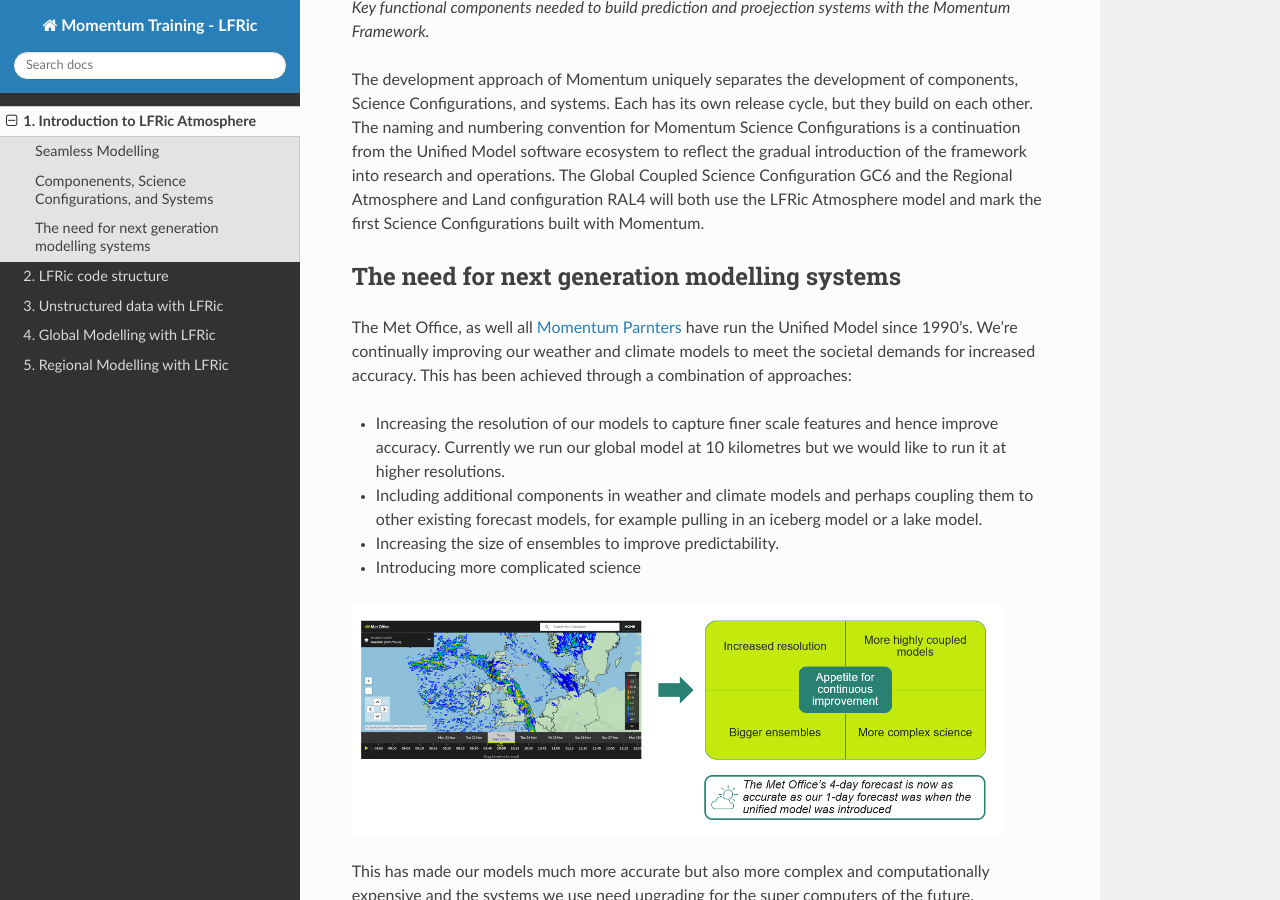
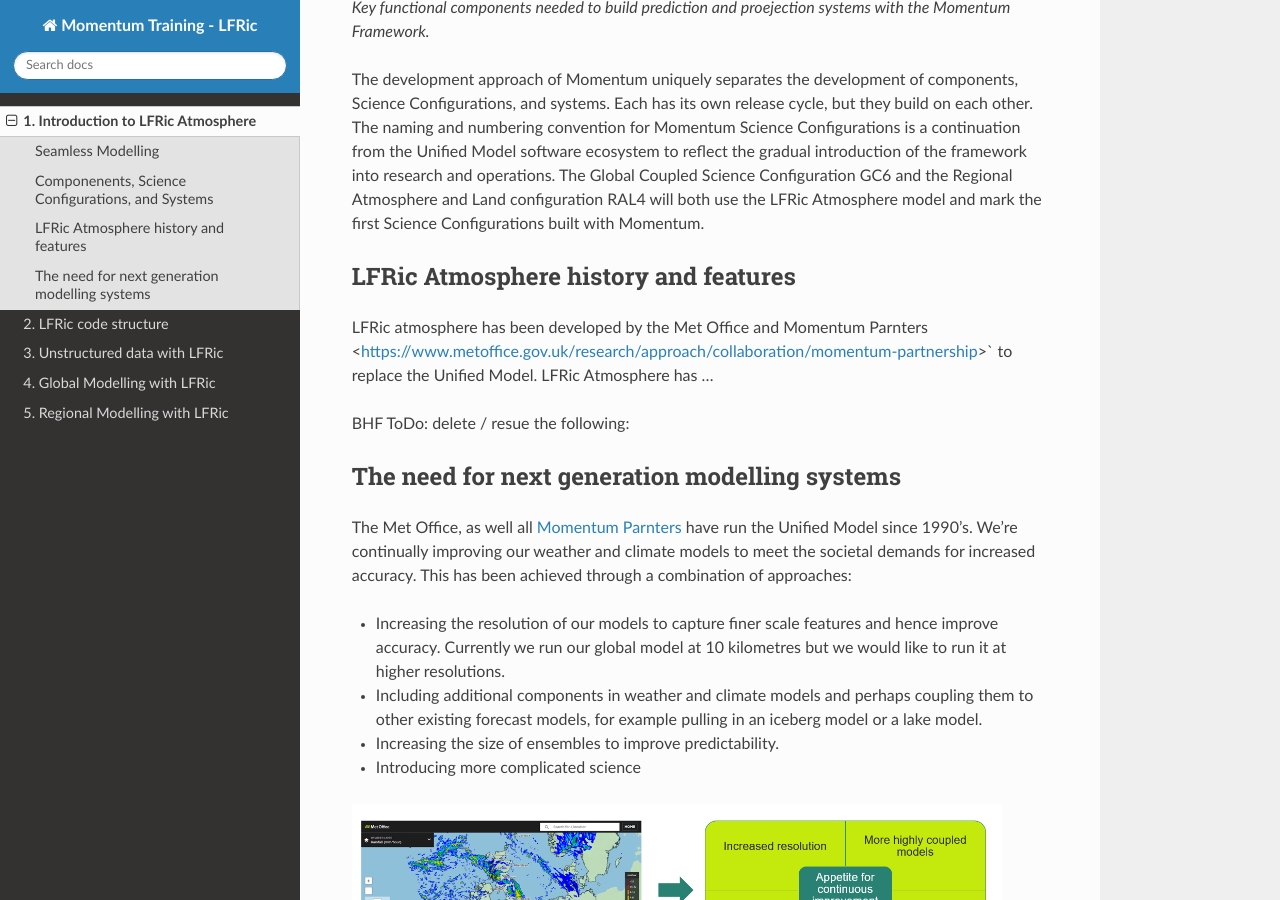
Before and after one commit to MetOffice/LFRic-Atmosphere-Training, a Sphinx documentation site: the page built from source/intro/index.rst, in a window 1280 px wide and 900 px high, scrolled down 1275 px. Built offline with Sphinx 7.4.7 and the Read the Docs theme 3.1.0, drawn with Linux system fonts in a browser that asks for light colours.

Commit message:
Add stub for LFRic Atmsophere history and features section

```diff
--- a/source/intro/index.rst
+++ b/source/intro/index.rst
@@ -27,6 +27,16 @@
    Key functional components needed to build prediction and proejection systems with the Momentum Framework.
 
 The development approach of Momentum uniquely separates the development of components, Science Configurations, and systems. Each has its own release cycle, but they build on each other. The naming and numbering convention for Momentum Science Configurations is a continuation from the Unified Model software ecosystem to reflect the gradual introduction of the framework into research and operations. The Global Coupled Science Configuration GC6 and the Regional Atmosphere and Land configuration RAL4 will both use the LFRic Atmosphere model and mark the first Science Configurations built with Momentum.
+
+LFRic Atmosphere history and features
+-------------------------------------
+LFRic atmosphere has been developed by the Met Office and Momentum Parnters <https://www.metoffice.gov.uk/research/approach/collaboration/momentum-partnership>` to replace the Unified Model. LFRic Atmosphere has ...
+
+
+
+
+
+BHF ToDo: delete / resue the following:
 
 The need for next generation modelling systems
 ----------------------------------------------
```
